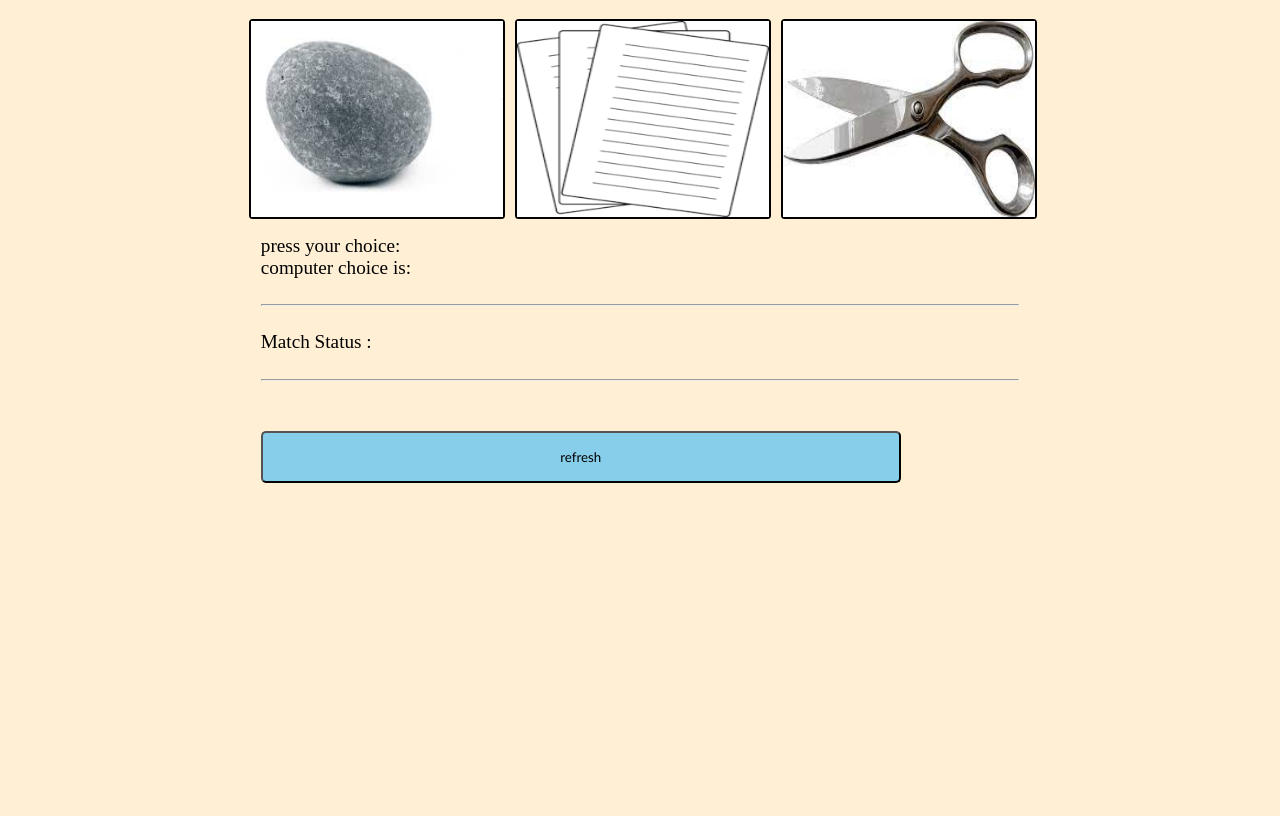
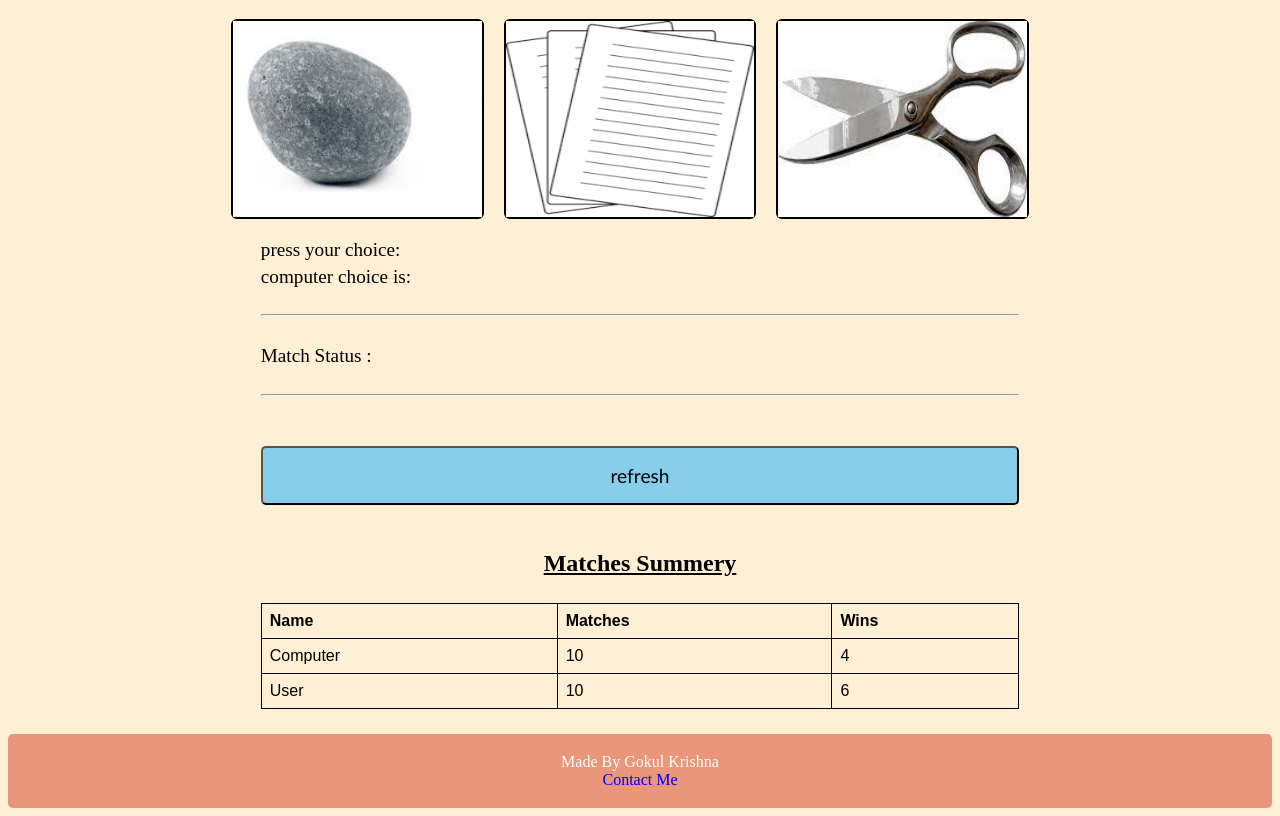
Before and after one commit to Gokulakrishnansekar/rock-paper-scissors, a plain HTML site: page index.html in a window 1280 px wide. Shown: the part 95-911 px from the top of the page. Before the commit the page ends 800 px from the top, so only its background shows below. Drawn offline with Linux system fonts and the light colour scheme.

Commit message:
adding table

```diff
--- a/index.html
+++ b/index.html
@@ -9,7 +9,8 @@
     <link rel="stylesheet" href="main.css">
 </head>
 <body>
-    <h1>welcome to game world</h1>
+    <h1 id="fobj" ><a href="http://#">signup</a>  </h1>
+    <h1>ROCK PAPER SCISSOR</h1>
     <div class="main">
     <div >
         <div class="images">
@@ -20,13 +21,39 @@
 
     </div>
     <div style="display: block;">
-        <label id="userinp" class="disp">press your choice:<span id="userinpspan"></span> </label><br/>
-        <label  id="cominp" class="disp">computer choice is:<span id="compinpspan"></span> </label><hr>
+        <label id="userinp" class="disp">press your choice:<span id="userinpspan" class="hlight"></span> </label><br/>
+        <label  id="cominp" class="disp">computer choice is:<span id="compinpspan" class="hlight"></span> </label><hr>
 
-        <output class="disp">Match Status :<span id="opspan"></span></output><hr>
+        <output class="disp">Match Status :<span id="opspan" class="hlight"></span></output><hr>
     </div>
-    <button style="width:50vw ">refresh</button>
+    <button >refresh</button>
     </div>
+    <h2 style="text-align:center; text-decoration: underline;">Matches Summery</h2>
+    <div id="table">
+        <table>
+            <tr>
+              <th>Name</th>
+              <th>Matches</th>
+              <th>Wins</th>
+
+            </tr>
+            <tr>
+              <td>Computer</td>
+              <td>10</td>
+              <td>4</td>
+            </tr>
+            <tr>
+              <td>User</td>
+              <td>10</td>
+              <td>6</td>
+            </tr>
+        </table>
+    </div>
+
+<footer>
+    <p>Made By Gokul Krishna<br>
+    <a href="mailto:gokul@gmail.com">Contact Me</a></p>
+  </footer>
 
     <script src="main.js"></script>
 </body>
--- a/main.css
+++ b/main.css
@@ -26,8 +26,9 @@ h1,button{
     display: flex;
     flex-direction: row;
     justify-content: center;
-    width:100vw;
+    /* width:100vw; */
     margin-bottom: 2vh;
+
     /*border: 2px solid black;*/
 
 }
@@ -35,8 +36,8 @@ h1,button{
     width:20%;
     height:200px;
     border: 2px solid black;
-    border-radius: 0.2em;
-    margin-right: 10px;
+    border-radius: 0.3em;
+    margin-right: 20px;
     background-color: lightslategray;
     text-align: center;
     color: aliceblue;
@@ -48,10 +49,47 @@ output
 width: 100vw;
 /*background-color: rgba(92, 221, 204, 0.637);*/
 }
-button,.disp,hr
+button,.disp,hr,table
 {
     margin: 2% 20%;
 
+}
+button
+{
+    cursor: pointer;
+    font-size: 1.2rem;
+}
+img:hover
+{
+    /* display: none; */
+    transform: scale(1.1);
+     /* border-radius: 3px; */
+    cursor: pointer;
+}
+a
+{
+    text-decoration: none;
+    background-color: inherit;
+}
+table {
+    font-family: arial, sans-serif;
+    border-collapse: collapse;
+    width: 60%;
+  }
+
+  td, th {
+    border: 1px solid black;
+    text-align: left;
+    padding: 8px;
+  }
+
+  tr:nth-child(even) {
+    background-color: #dddddd;
+  }
+  .hlight
+{
+    color:blue ;
+    font-size: larger;
 }
 @media screen and (max-width:425px) {
     span
@@ -69,7 +107,30 @@ button,.disp,hr
     {
         width: 40%;
         height: 100px;
+        margin-bottom: 10px;
+
+    }
+    #fobj
+    {
+        display: none;
+        /* border-left: none; */
     }
 
 
+
 }
+#fobj
+{
+    float: right;margin: 0;border-left: 2px solid black;border-radius: 0;
+}
+
+footer {
+    text-align: center;
+    padding: 3px;
+    background-color: DarkSalmon;
+    color: white;
+    border-radius: 5px;
+  }
+  p{
+    background-color: DarkSalmon;
+  }
```
